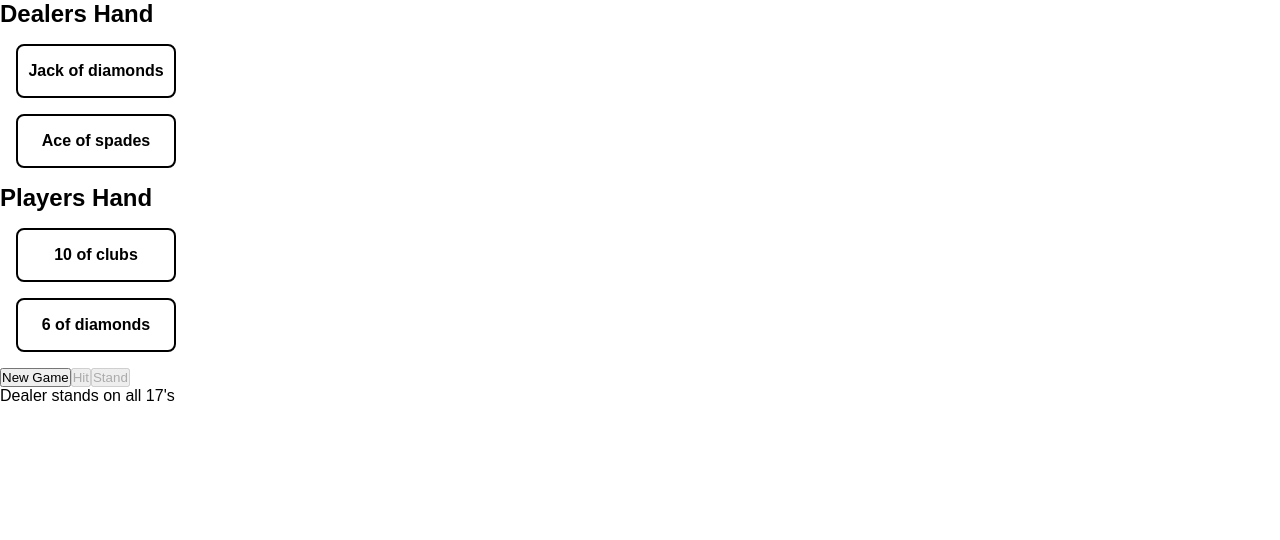
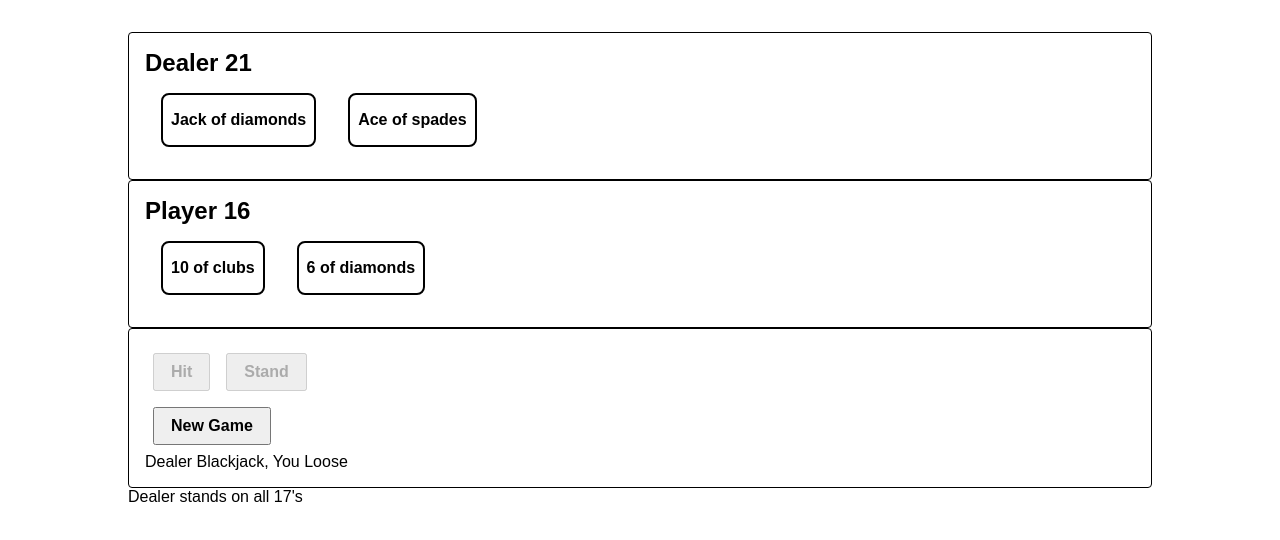
Before and after one commit to Tyler-de-Wit/black-jack-react, a React (Vite) app: page / in a window 1280 px wide. Both pictures are taken after a click on the button "New Game". Shown: the top 540 px of the page. Built offline with nearby package versions, Linux system fonts and the light colour scheme; the HTML template or start-up script is replaced by a standard one.

Commit message:
feat: Add in a message with each winning or loosing condition based on the ouput of the game

```diff
--- a/src/App.css
+++ b/src/App.css
@@ -1,10 +1,39 @@
+main {
+  max-width: 80vw;
+  margin: 0 auto;
+  margin-top: 2rem;
+}
+
 /* Playing Card */
 .playing-card {
   margin: 1rem;
   padding: 1rem 0.5rem;
   border: 2px solid #000000;
   border-radius: 8px;
-  max-width: 10rem;
+  max-width: 11rem;
   text-align: center;
   font-weight: 600;
+  display: inline-block;
 }
+
+.card-hands {
+}
+
+.dealers-hand,
+.players-hand {
+  border: 1px solid #000000;
+  border-radius: 4px;
+  padding: 1rem;
+}
+
+.game-buttons {
+  border: 1px solid #000000;
+  border-radius: 4px;
+  padding: 1rem;
+}
+.game-buttons button {
+  padding: 0.5rem 1rem;
+  margin: 0.5rem;
+  font-weight: 600;
+  font-size: 1rem;
+}
--- a/src/App.tsx
+++ b/src/App.tsx
@@ -16,6 +16,7 @@ type GameState = {
   dealersHand: Card[];
   deck: Card[];
   playersTurn: boolean;
+  resultMessage: string;
 };
 
 function App() {
@@ -24,12 +25,14 @@ function App() {
     dealersHand: [],
     deck: [],
     playersTurn: true,
+    resultMessage: "",
   });
 
   // Start a new game
   const startGame = () => {
     const deck = shuffleDeck(deckOfCards);
     let playersTurn = true;
+    let resultMessage = "";
 
     // Draw player and dealer's starting cards
     const playersHand = [deck[0], deck[2]];
@@ -37,14 +40,14 @@ function App() {
 
     // Check for player Blackjack
     if (calculateHandValue(playersHand) === 21) {
-      console.log("Blackjack");
       playersTurn = false;
+      resultMessage = "Blackjack, You Win!";
     }
 
     // Check for dealer Blackjack
     if (calculateHandValue(dealersHand) === 21) {
-      console.log("Dealer Blackjack");
       playersTurn = false;
+      resultMessage = "Dealer Blackjack, You Loose";
     }
 
     // Update state
@@ -53,11 +56,14 @@ function App() {
       dealersHand,
       deck: deck.slice(4),
       playersTurn: playersTurn,
+      resultMessage: resultMessage,
     });
   };
 
   // Draw a new card for the player
   const handleHit = () => {
+    let resultMessage = "";
+
     // Get deck and draw card for player
     const deck = [...game.deck];
     const card = deck.shift();
@@ -72,27 +78,31 @@ function App() {
     // Finish players turn if their hand is over 21
     const playersTurn = value < 21;
 
+    // Check for player Blackjack or Bust
+    if (value === 21) {
+      resultMessage = "Blackjack, You Win!";
+    } else if (value > 21) {
+      resultMessage = "Bust, You Loose";
+    }
+
     // Update state
     setGame({
       ...game,
       playersHand,
       deck,
       playersTurn,
+      resultMessage,
     });
-
-    // Check for player Blackjack or Bust
-    if (value === 21) {
-      console.log("Blackjack");
-    } else if (value > 21) {
-      console.log("Bust");
-    }
   };
 
   // End player's turn and draw dealer's cards
   const handleStand = () => {
-    // Get deck and dealer's hand
+    let resultMessage = "";
+
+    // Get deck, dealer and player's hand
     const deck = [...game.deck];
     const dealersHand = [...game.dealersHand];
+    const playersHand = [...game.playersHand];
 
     // Draw cards for the dealer while their hand is less than 17
     while (calculateHandValue(dealersHand) < 17) {
@@ -105,8 +115,17 @@ function App() {
 
     // Check for a dealer Bust
     const dealerValue = calculateHandValue(dealersHand);
+    const playerValue = calculateHandValue(playersHand);
     if (dealerValue > 21) {
-      console.log("Dealer Bust");
+      resultMessage = "Dealer Bust, You Win!";
+    } else if (dealerValue === 21) {
+      resultMessage = "Dealer Blackjack, You Loose";
+    } else if (dealerValue > playerValue) {
+      resultMessage = "Dealer Higher Total, You Loose";
+    } else if (playerValue > dealerValue) {
+      resultMessage = "Player Higher Total, You Win!";
+    } else if (playerValue === dealerValue) {
+      resultMessage = "Push, Player And Dealer Are Tied";
     }
 
     // Update state
@@ -115,35 +134,39 @@ function App() {
       dealersHand,
       deck,
       playersTurn: false,
+      resultMessage,
     });
   };
 
-  console.log(`Dealer: ${calculateHandValue(game.dealersHand)}`);
-  console.log(`Player: ${calculateHandValue(game.playersHand)}`);
-
   return (
-    <>
-      <div>
-        <h2>Dealers Hand</h2>
+    <main>
+      <section className="card-hands">
+        <div className="dealers-hand">
+          <h2>Dealer {calculateHandValue(game.dealersHand)}</h2>
           {game.dealersHand.map((card) => (
             <PlayingCard value={card.value} suit={card.suit} key={card.id} />
           ))}
         </div>
-      <div>
-        <h2>Players Hand</h2>
+        <div className="players-hand">
+          <h2>Player {calculateHandValue(game.playersHand)}</h2>
           {game.playersHand.map((card) => (
             <PlayingCard value={card.value} suit={card.suit} key={card.id} />
           ))}
         </div>
-      <button onClick={startGame}>New Game</button>
+      </section>
+      <div className="game-buttons">
         <button onClick={handleHit} disabled={!game.playersTurn}>
           Hit
         </button>
         <button onClick={handleStand} disabled={!game.playersTurn}>
           Stand
         </button>
+        <br />
+        <button onClick={startGame}>New Game</button>
+        <p>{game.resultMessage}</p>
+      </div>
       <p>Dealer stands on all 17's</p>
-    </>
+    </main>
   );
 }
 
```
Lines whose indentation alone changed are shown as unchanged.
